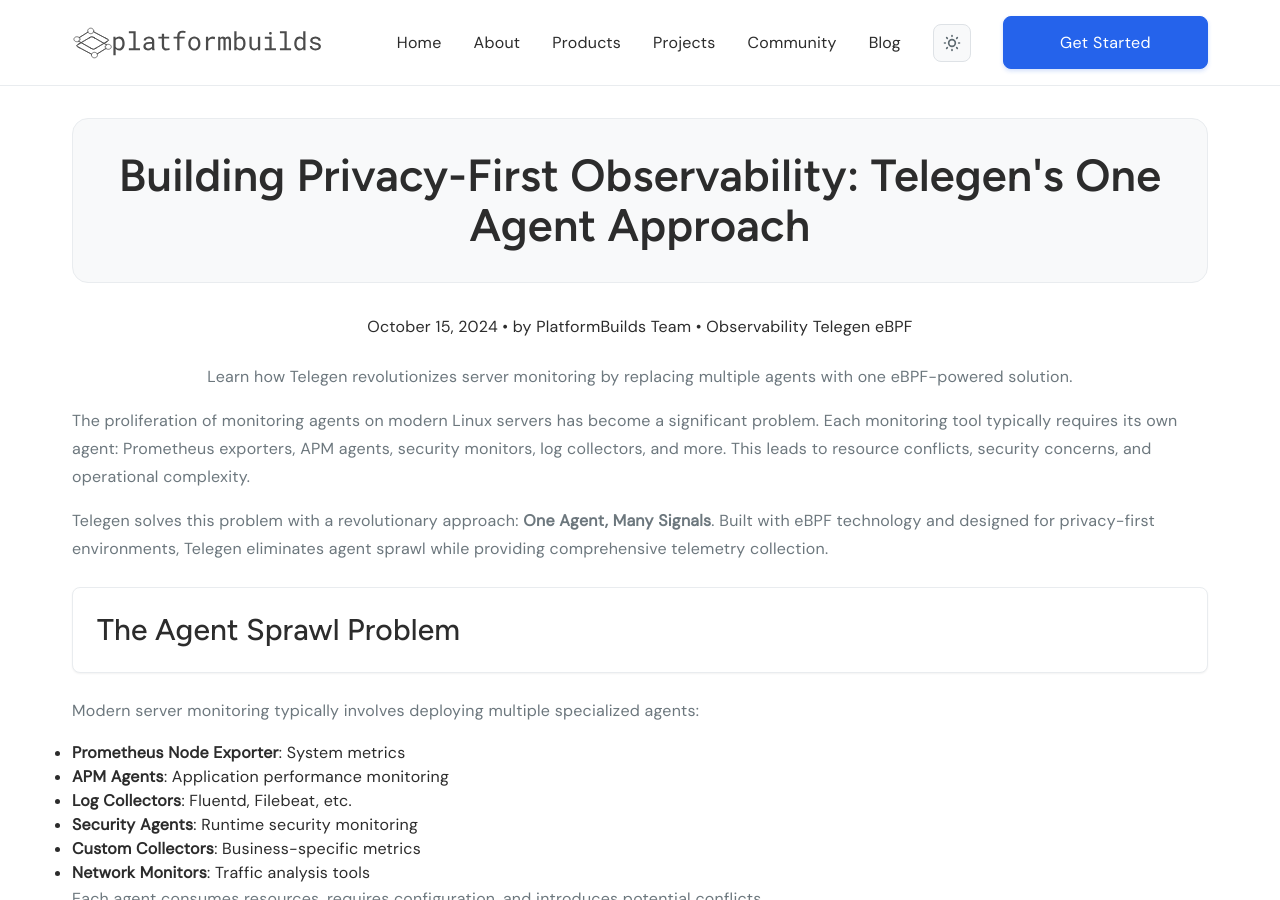
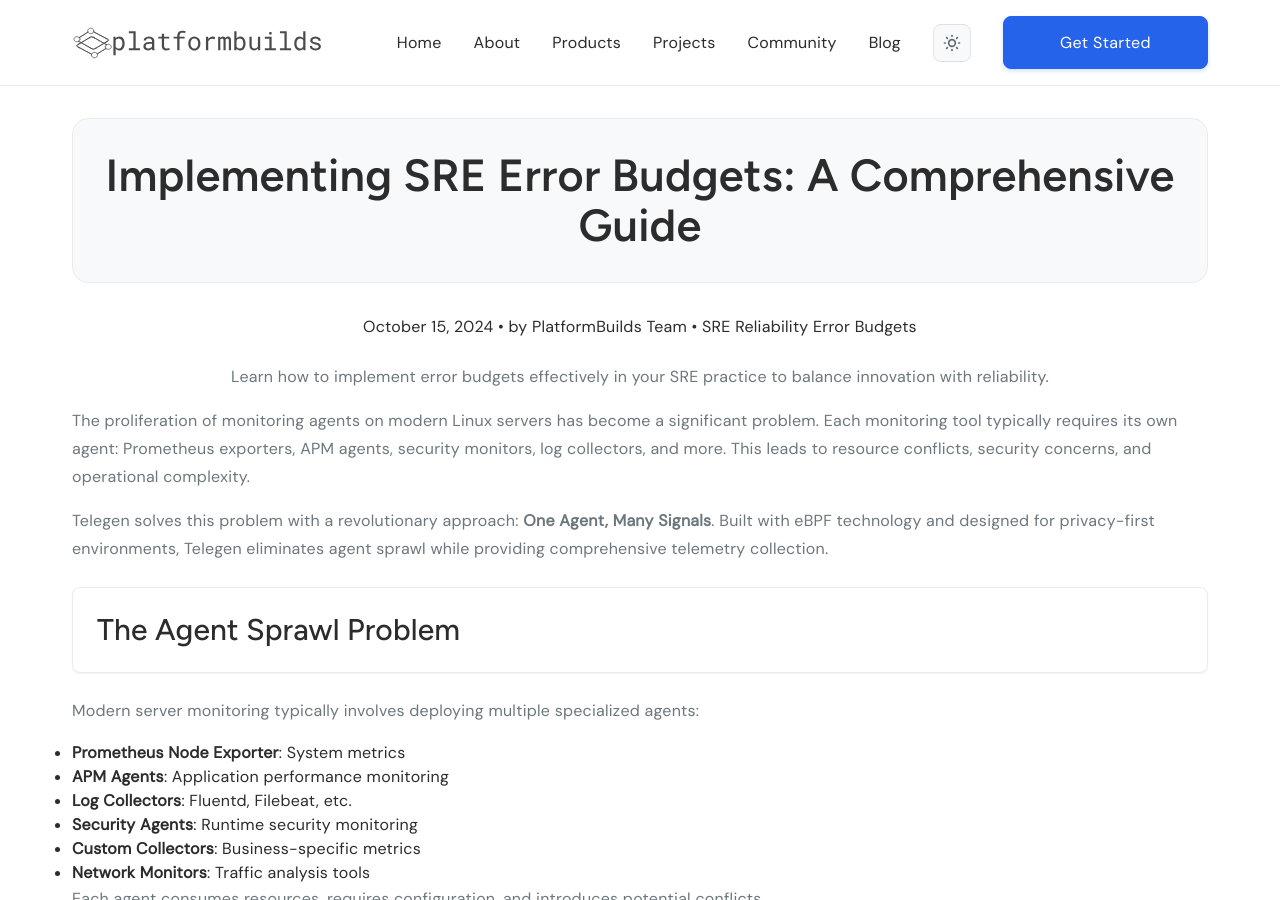
Before and after one commit to platformbuilds/platformbuilds-site, a Jekyll site: the page built from _posts/2024-10-15-sre-error-budgets-implementation.md, in a window 1280 px wide and 900 px high. Built offline with Jekyll 4.4.1, drawn with Linux system fonts in a browser that asks for light colours; some of the changed text lies outside the part shown.

Commit message:
Fix Jekyll build errors and content mismatches
- Fix YAML syntax error in OpenTelemetry post (missing closing quote)
- Remove duplicate blog/index.html file causing build conflict
- Update front matter in SRE error budgets post to match content
- Update Gemfile.lock from Docker build

```diff
--- a/_posts/2024-10-15-sre-error-budgets-implementation.md
+++ b/_posts/2024-10-15-sre-error-budgets-implementation.md
@@ -1,12 +1,12 @@
 ---
 layout: post
-title: "Building Privacy-First Observability: Telegen's One Agent Approach"
+title: "Implementing SRE Error Budgets: A Comprehensive Guide"
 date: 2024-10-15
-categories: [Observability, Telegen, eBPF]
-tags: [telegen, observability, ebpf, monitoring, privacy-first, agent-consolidation]
+categories: [SRE, Reliability, Error Budgets]
+tags: [sre, error-budget, reliability, slo, monitoring, incident-response]
 author: "PlatformBuilds Team"
-read_time: 8
-excerpt: "Learn how Telegen revolutionizes server monitoring by replacing multiple agents with one eBPF-powered solution."
+read_time: 15
+excerpt: "Learn how to implement error budgets effectively in your SRE practice to balance innovation with reliability."
 ---
 
 The proliferation of monitoring agents on modern Linux servers has become a significant problem. Each monitoring tool typically requires its own agent: Prometheus exporters, APM agents, security monitors, log collectors, and more. This leads to resource conflicts, security concerns, and operational complexity.
```
Also changed, not shown: _posts/2024-10-10-opentelemetry-production-guide.md (+1 -1 lines), blog/index.html (deleted, +0 -110 lines), Gemfile.lock.
